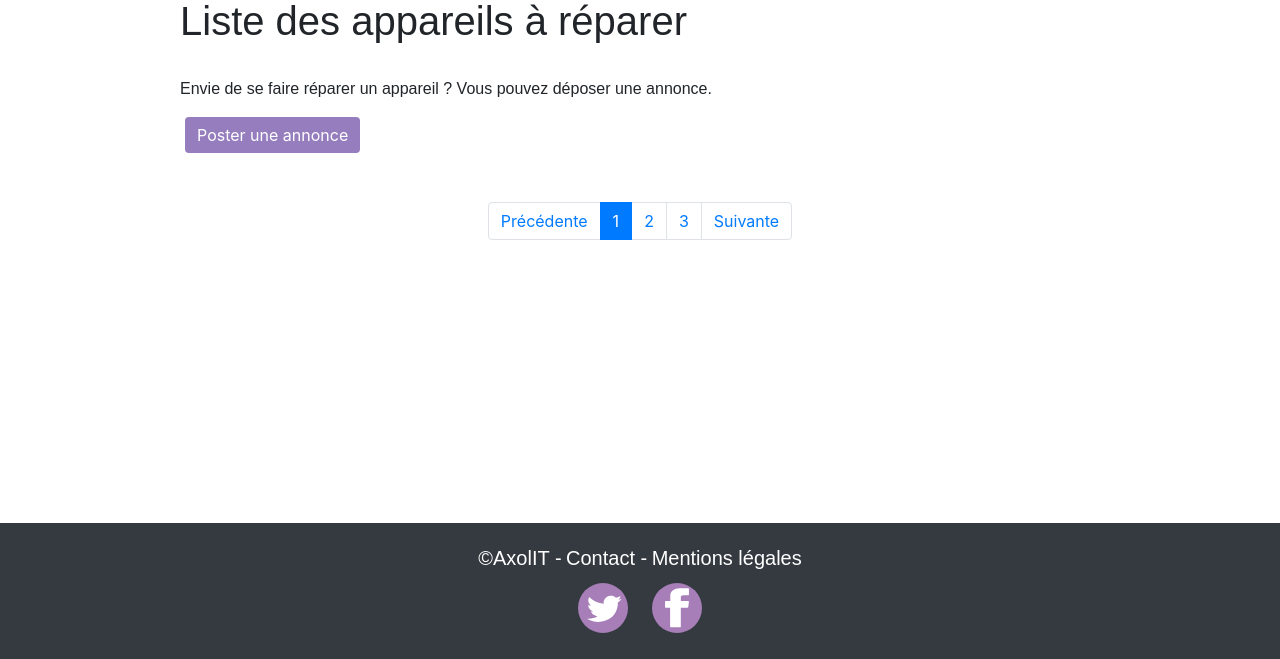
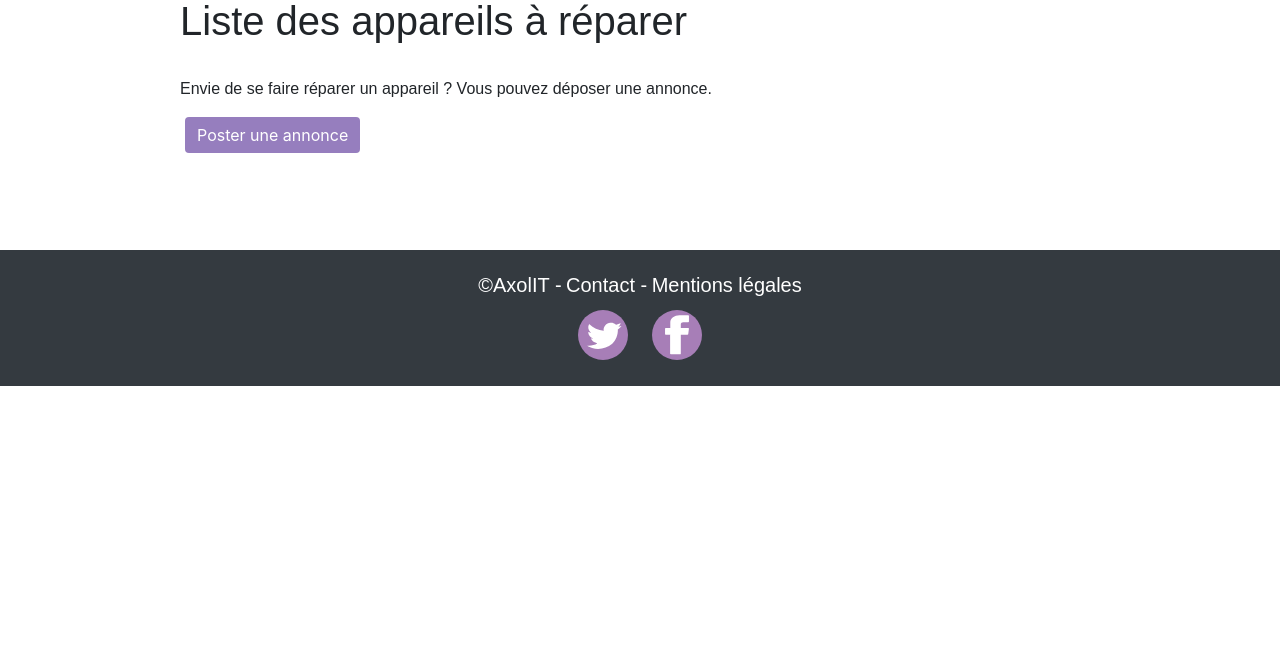
Before and after one commit to StephanieeV/Axolit, a Symfony app: template templates/default/liste_reparation.html.twig in a window 1280 px wide. Shown: the part 141-800 px from the top of the page. Run offline with Twig, Linux system fonts and the light colour scheme; the template is opened without the code that fills it, so the values that code supplies are empty; some libraries are stand-ins or nearby versions.

Commit message:
footer bottom + pagination center reparation

```diff
--- a/templates/default/liste_reparation.html.twig
+++ b/templates/default/liste_reparation.html.twig
@@ -131,12 +131,12 @@
 	</div>
 
 	<br>
-	<div class="justify-content-center">
+	<nav class="pagination justify-content-center">
 		{{ knp_pagination_render(annonces) }}
-	</div>
+	</nav>
 
 
-	<nav aria-label="Page navigation example">
+{# 	<nav aria-label="Page navigation example">
 		<ul class="pagination justify-content-center">
 			<li class="page-item">
 				<a class="page-link" href="#" tabindex="-1">
@@ -167,6 +167,6 @@
 				</a>
 			</li>
 		</ul>
-	</nav>
+	</nav> #}
 
 {% endblock %}
--- a/templates/layout.html.twig
+++ b/templates/layout.html.twig
@@ -137,7 +137,7 @@
 		{% block contenu %}
 		{% endblock %}
 		<!-- ============================================================================================================================ -->
-		<div class="footer fixed-bottom">
+		<div class="footer bottom">
 		<footer class="bg-dark mt-5 fixe  font-small text-center">
 			<p>
 				<a href="{{path('index')}}" id="copyright">
```
Also changed, not shown: 1 other file.
